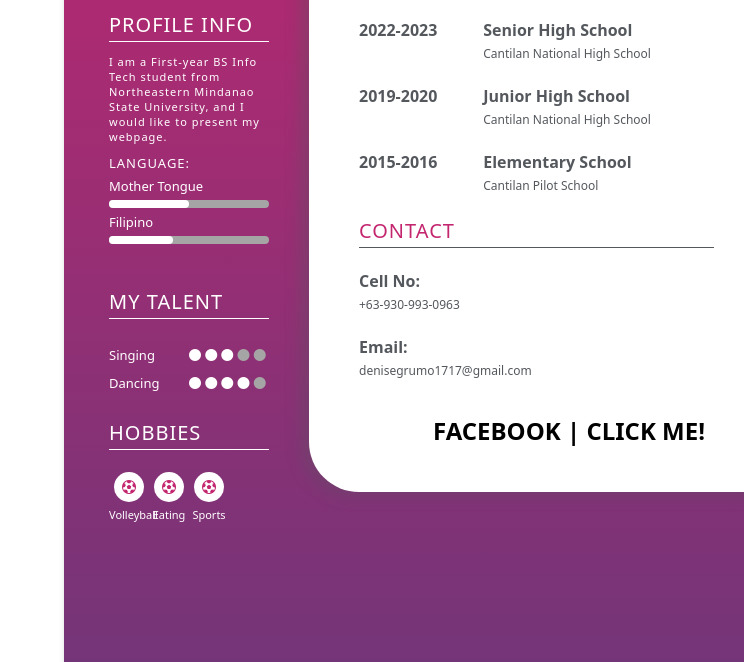
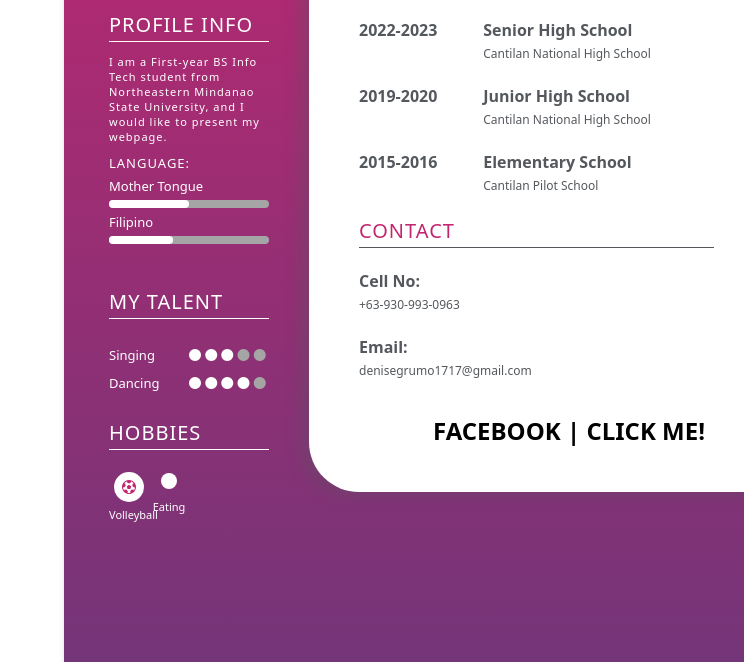
Before and after one commit to Dan1924dan/denisegrumo17, a plain HTML site: page index.html in a window 1280 px wide. Shown: the part 268-930 px from the top of the page, without its empty margins (536-1280 px from the left). Drawn offline with Linux system fonts and the light colour scheme.

Commit message:
Update index.html

```diff
--- a/index.html
+++ b/index.html
@@ -59,12 +59,8 @@
 				<span class="inp">Volleyball</span>
 			</div>
 			<div class="col-div-3 col3">
-				<i class="fa fa-futbol-o in"></i>
+				<i class="fa fa-fork-o in"></i>
 				<span class="inp">Eating</span>
-			</div>
-			<div class="col-div-3 col3">
-				<i class="fa fa-futbol-o in"></i>
-				<span class="inp">Sports</span>
 			</div>
 		</div>
 	</div>
```
